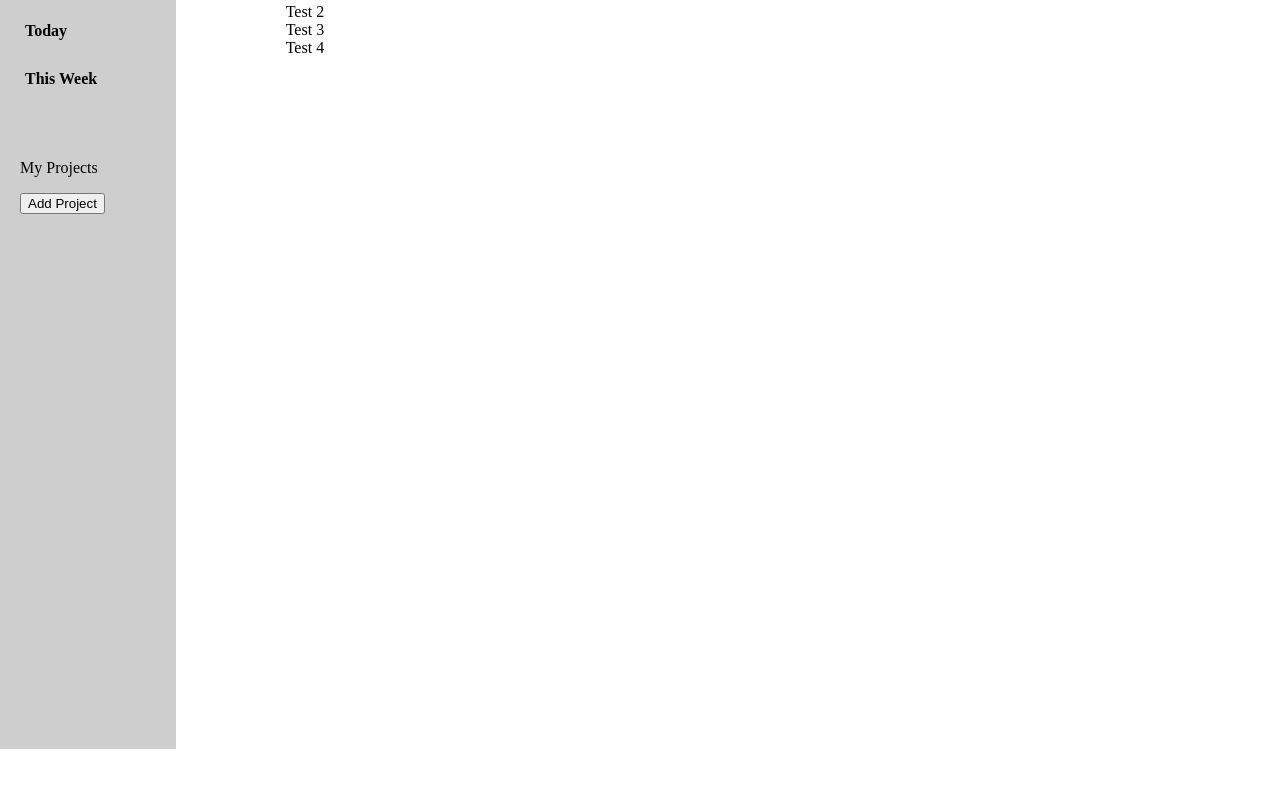
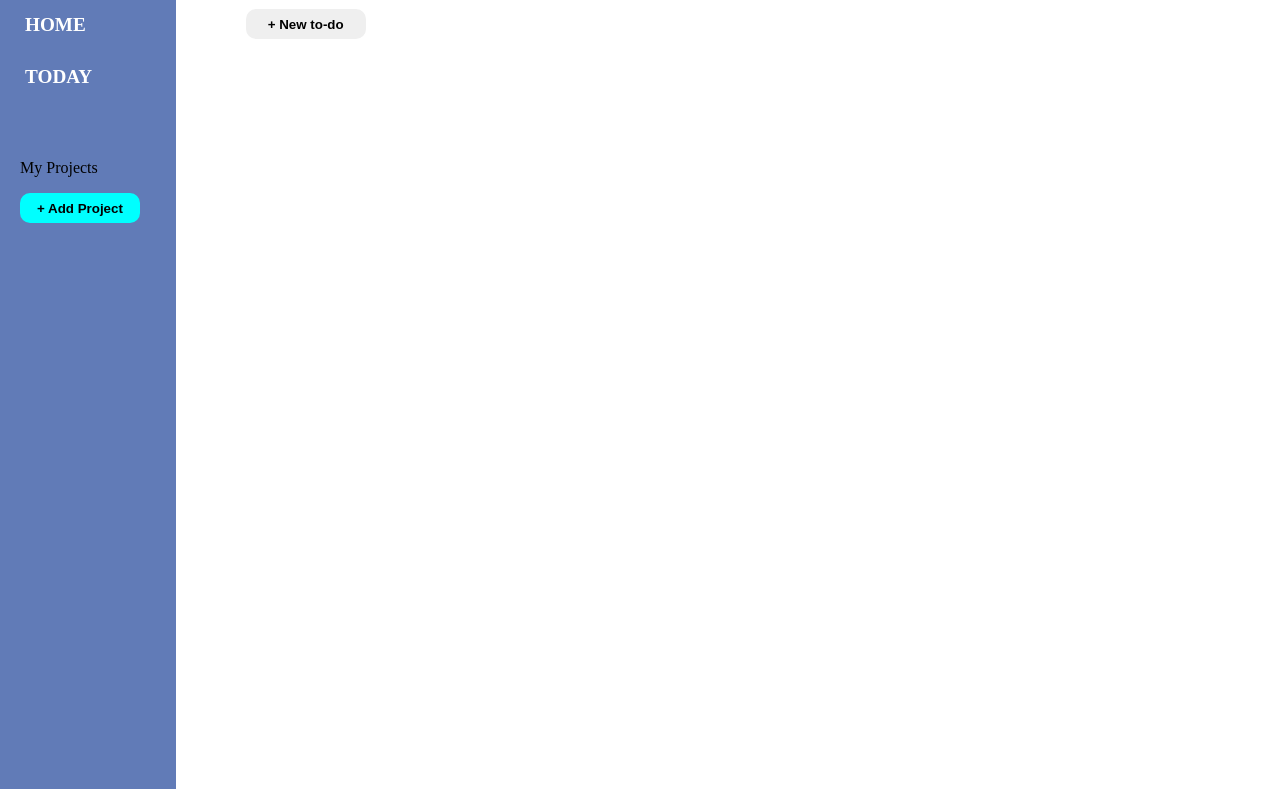
Before and after one commit to elvisnipah/todolist, a website built with webpack: page dist/index.html in a window 1280 px wide. Shown: the part 121-910 px from the top of the page. Before the commit the page ends 870 px from the top, so only its background shows below. Built offline with nearby package versions, Linux system fonts and the light colour scheme.

Commit message:
add stuff

```diff
--- /dev/null
+++ b/src/home.js
@@ -0,0 +1,125 @@
+import {createToDo, updatePage} from "./to-do-controller.js"
+
+function structure() {
+    // Assign body DOM element to a variable
+    const body = document.body;
+    //Create the header and assign it a class
+    const header = document.createElement("div")
+    header.classList.add("header");
+    header.innerText = "To Do List";
+    body.appendChild(header);
+
+    // Create container
+    const container = document.createElement("div");
+    container.classList.add("container");
+
+    //Display on the left for projects
+    const projectDisplay = document.createElement("div");
+    projectDisplay.classList.add("projectsDisplay");
+    const defaultProjects = document.createElement("div");
+    defaultProjects.classList.add("defaultProjects");
+    projectDisplay.appendChild(defaultProjects);
+    const mainProject = document.createElement("div");
+    const todayProject = document.createElement("div");
+    mainProject.classList.add("mainProject", "project");
+    mainProject.textContent = "HOME";
+    todayProject.classList.add("todayProject", "project");
+    todayProject.textContent = "TODAY";
+    defaultProjects.appendChild(mainProject);
+    defaultProjects.appendChild(todayProject);
+    const userProjects = document.createElement("div");
+    userProjects.classList.add("userProjects");
+    const userProjectTitle = document.createElement("p");
+    userProjectTitle.innerText = "My Projects";
+    userProjects.appendChild(userProjectTitle);
+    const addProjectBtn = document.createElement("button");
+    addProjectBtn.classList.add("addProjectBtn");
+    addProjectBtn.textContent = "+ Add Project";
+    userProjects.appendChild(addProjectBtn);
+    projectDisplay.appendChild(userProjects);
+    // REMEMBER TO CREATE A NEW MODULE TO DISPLAY USER-CREATED PROJECTS
+
+    //Create main display
+    const itemDisplay = document.createElement("div");
+    itemDisplay.setAttribute("id", "item-display");
+    itemDisplay.classList.add("item-display");
+    const toDoDisplay = document.createElement("div");
+    toDoDisplay.classList.add("to-do-display");
+    const toDoBlock = document.createElement("div");
+    toDoBlock.classList.add("to-do-block");
+
+    // Create a form to fill for the todo
+    const toDoForm = document.createElement("form");
+    toDoForm.classList.add("to-do-form");
+    const toDoTitleLabel = document.createElement("label");
+    toDoTitleLabel.setAttribute("for", "task-title");
+    toDoTitleLabel.textContent = "Title:"
+    const toDoTitle = document.createElement("input");
+    toDoTitle.setAttribute("type", "text");
+    toDoTitle.setAttribute("name", "task-title");
+    toDoTitle.setAttribute("id", "task-title");
+    const toDoDateLabel = document.createElement("label");
+    toDoDateLabel.setAttribute("for", "task-date");
+    toDoDateLabel.textContent = "Date:"
+    const toDoDate = document.createElement("input");
+    toDoDate.setAttribute("type", "text");
+    toDoDate.setAttribute("name", "task-date");
+    toDoDate.setAttribute("id", "task-date");
+    const submitToDoBtn = document.createElement("input");
+    submitToDoBtn.setAttribute("type", "submit");
+    submitToDoBtn.setAttribute("name", "submit");
+    submitToDoBtn.setAttribute("id", "submit");
+    submitToDoBtn.textContent = "Submit";
+
+    const addToDoBtn = document.createElement("button");
+    addToDoBtn.classList.add("addToDoBtn");
+    addToDoBtn.textContent = "+ New to-do";
+
+    const taskArea = document.createElement("div");
+    taskArea.classList.add("task-area");
+    taskArea.setAttribute("id", "taskArea");
+
+    toDoBlock.appendChild(toDoForm);
+    toDoDisplay.appendChild(addToDoBtn);
+    toDoDisplay.appendChild(toDoBlock);
+    itemDisplay.appendChild(toDoDisplay);
+    itemDisplay.appendChild(taskArea);
+    container.appendChild(projectDisplay);
+    container.appendChild(itemDisplay);
+    body.appendChild(container);
+
+    toDoForm.appendChild(toDoTitleLabel);
+    toDoForm.appendChild(toDoTitle);
+    toDoForm.appendChild(toDoDateLabel);
+    toDoForm.appendChild(toDoDate);
+    toDoForm.appendChild(submitToDoBtn);
+
+    addToDoBtn.addEventListener("click", function() {
+        if (toDoBlock.style.display == "inline") {
+            toDoBlock.style.display = "none";
+        }
+        else {
+            toDoBlock.style.display = "inline";
+        }
+    })
+
+    submitToDoBtn.addEventListener("click", function(event) {
+        event.preventDefault();
+        let title = document.getElementById("task-title");
+        let date = document.getElementById("task-date");
+        createToDo(title.value, date.value);
+        title.value = "";
+        date.value = "";
+        updatePage(taskArea);
+        console.log(taskArea);
+        console.log(itemDisplay)
+    })
+
+
+    updatePage(taskArea);
+}
+
+
+
+
+export {structure}
--- a/src/index.js
+++ b/src/index.js
@@ -0,0 +1,3 @@
+import {structure} from "./home.js";
+
+structure();
--- /dev/null
+++ b/src/to-do-controller.js
@@ -0,0 +1,46 @@
+let toDoList = [];
+
+function Task(title, date) {
+    this.title = title,
+    this.date = date
+}
+
+
+function createToDo(title, date) {
+    let toDo = new Task(title, date);
+    toDoList.push(toDo);
+    console.log(toDoList);
+}
+
+function updatePage(page) {
+    page.textContent = "";
+    for(let i = 0; i < toDoList.length; i++) {
+        let taskDiv = document.createElement("div");
+        taskDiv.classList.add("task-div")
+        taskDiv.setAttribute("id", i);
+        let titleOutput = document.createElement("p");
+        titleOutput.textContent = toDoList[i].title;
+        let dateOutput = document.createElement("p");
+        dateOutput.textContent = toDoList[i].date;
+        let deleteBtn = document.createElement("button");
+        deleteBtn.dataset.position = i;
+        deleteBtn.textContent = "Delete";
+        taskDiv.appendChild(titleOutput);
+        taskDiv.appendChild(dateOutput);
+        taskDiv.appendChild(deleteBtn);
+        page.appendChild(taskDiv);
+
+        deleteBtn.addEventListener("click", function() {
+            document.getElementById(deleteBtn.dataset.position).remove();
+            for (let j = 0; j < toDoList.length; j++) {
+                if (j == deleteBtn.dataset.position) {
+                    toDoList.splice(j, 1);
+                }
+            }
+            updatePage(page);
+        });
+
+    }
+}
+
+export {createToDo, updatePage}
```
Also changed, not shown: dist/index.html, dist/main.js, dist/style.css.
